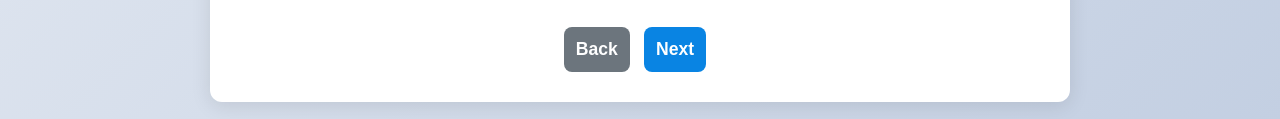
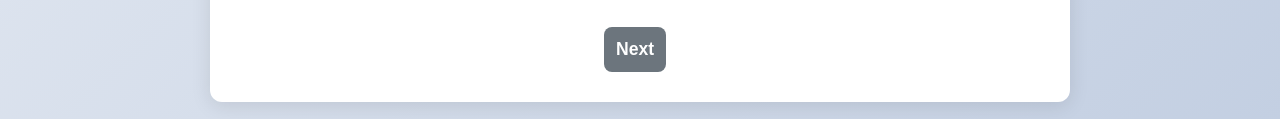
Before and after one commit to madhvenkataprasad/cateringservices, a plain HTML site: page location-guide.html in a window 1280 px wide. Shown: the part 1437-1556 px from the top of the page. Drawn offline with Linux system fonts and the light colour scheme.

```diff
--- a/location-guide.html
+++ b/location-guide.html
@@ -33,7 +33,6 @@
             </div>
         </section>
         <div class="cta-button">
-            <button onclick="goBack()">Back</button>
             <button onclick="window.location.href='catering.html'">Next</button>
         </div>
     </div>
```
Also changed, not shown: catering.html (+1 -1 lines), contact.html (+1 -1 lines).
